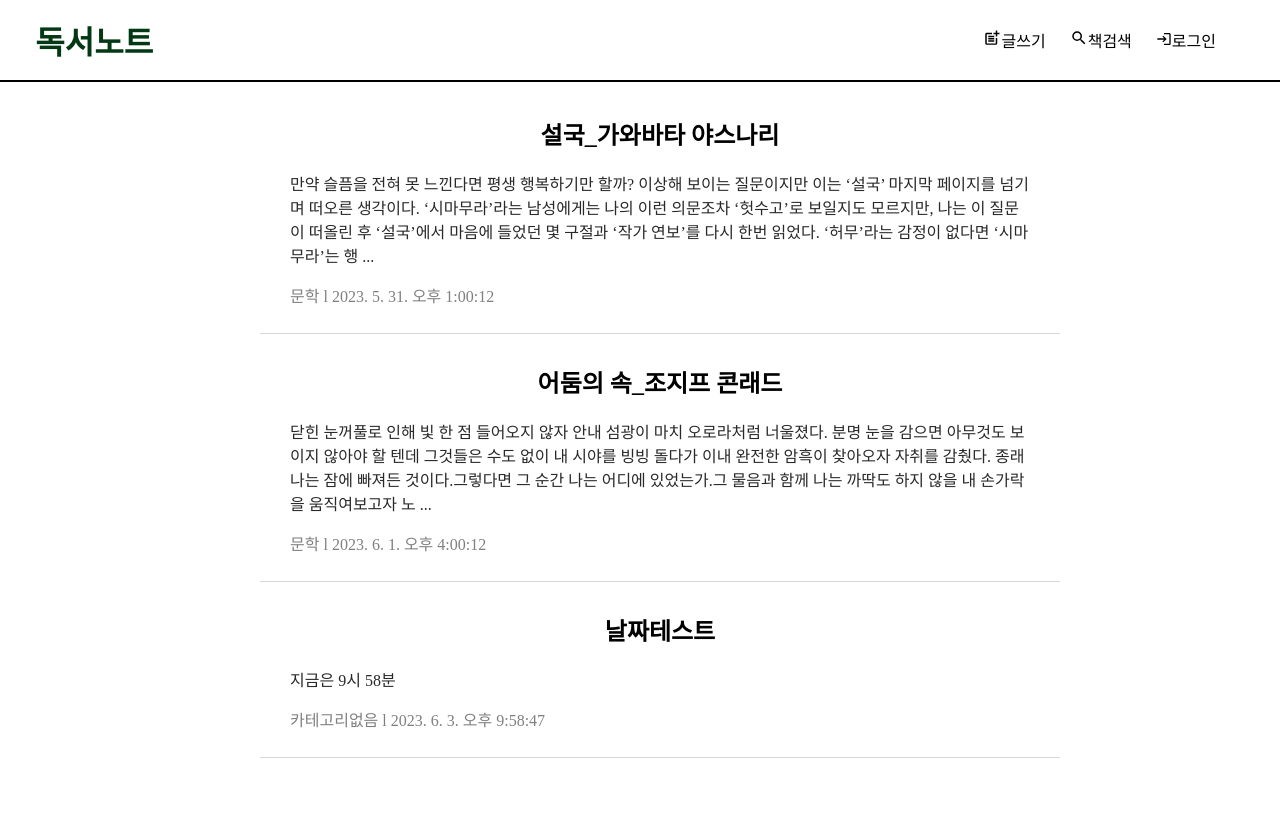
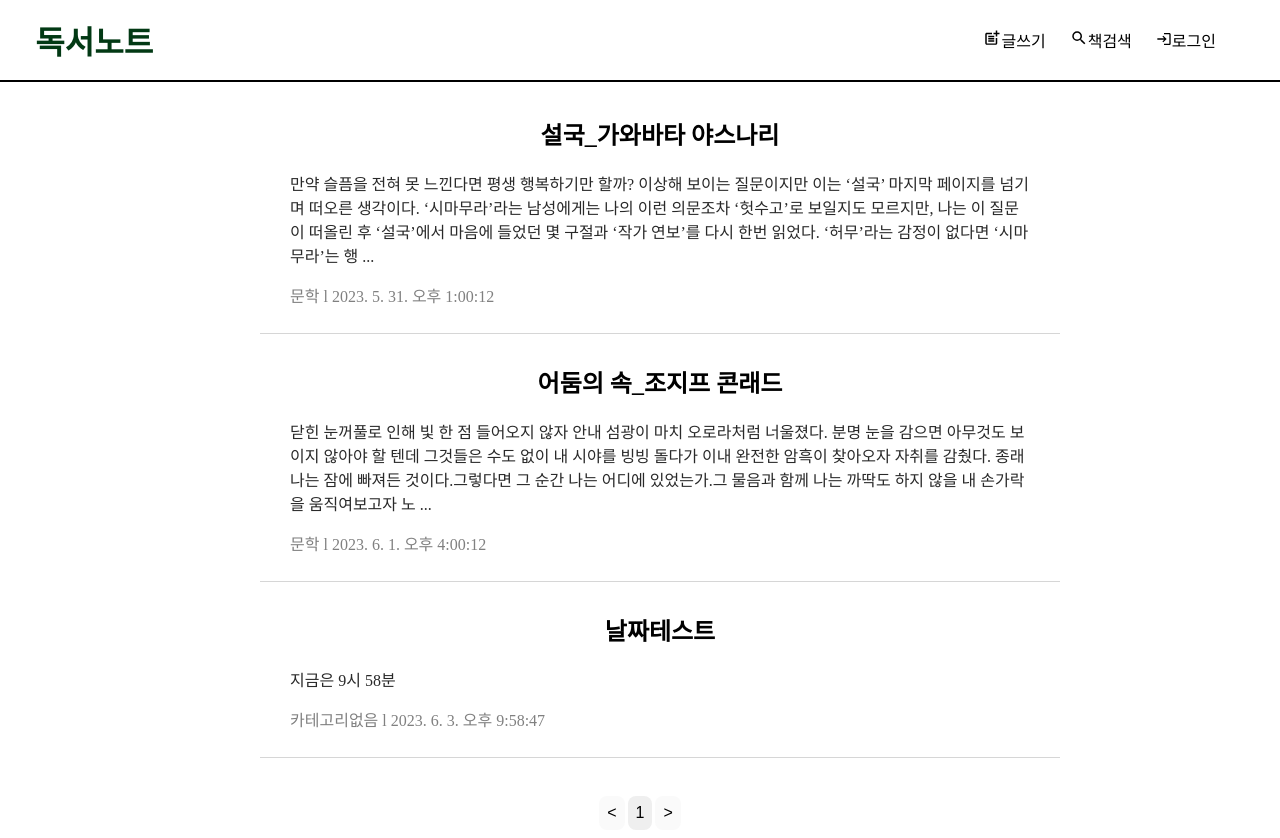
Before and after one commit to younggyung/Booklog, a React (Vite) app: page / in a window 1280 px wide. Before the commit the page ends 800 px from the top, so only its background shows below. Built offline with nearby package versions, Linux system fonts and the light colour scheme; data requests are answered from the project's data file.

Commit message:
페이지네이션

```diff
--- a/package.json
+++ b/package.json
@@ -13,6 +13,7 @@
     "draft-js": "^0.11.7",
     "http-proxy-middleware": "^2.0.6",
     "isomorphic-dompurify": "^1.6.0",
+    "json-server": "^0.17.3",
     "react": "^18.2.0",
     "react-dom": "^18.2.0",
     "react-draft-wysiwyg": "^1.15.0",
--- /dev/null
+++ b/src/components/Pagination.jsx
@@ -0,0 +1,31 @@
+import classes from "./Pagination.module.css";
+
+function Pagination({ total, limit, page, setPage }) {
+    const numPages = Math.ceil(total / limit);
+
+    return (
+      <>
+        <nav className={classes.nav}>
+          <button onClick={() => setPage(page-1)} disabled={page === 1} className={classes.button}>
+            &lt;
+          </button>
+          {Array(numPages)
+            .fill()
+            .map((_, i) => (
+              <button className={classes.button}
+                key={i + 1}
+                onClick={() => setPage(i + 1)}
+                aria-current={page === i + 1 ? "page" : null}
+              >
+                {i + 1}
+              </button>
+            ))}
+          <button onClick={() => setPage(page + 1)} disabled={page === numPages} className={classes.button}>
+            &gt;
+          </button>
+        </nav>
+      </>
+    );
+  }
+
+  export default Pagination;
--- /dev/null
+++ b/src/components/Pagination.module.css
@@ -0,0 +1,22 @@
+
+.nav{
+  display: flex;
+  justify-content: center;
+  align-items: center;
+  gap: 3px;
+  margin-top: 400px;
+}
+
+.button {
+  border: none;
+  border-radius: 8px;
+  padding: 8px;
+  margin: 0;
+  color: rgb(0, 0, 0);
+  font-size: 1rem;
+}
+
+.button:hover{
+  background-color: rgba(0, 0, 0,50%);
+  color: white;
+}
--- a/src/components/PostList.jsx
+++ b/src/components/PostList.jsx
@@ -1,10 +1,14 @@
 import { useLoaderData } from "react-router-dom";
+import { useState } from "react";
 import Post from "./Post";
 import classes from "./PostList.module.css";
+import Pagination from "./Pagination";
 
 function PostList() {
   const posts = useLoaderData();
-  console.log(posts)
+  const [limit, setLimit] = useState(3);
+  const [page, setPage] = useState(1);
+  const offset = (page - 1) * limit;
 
   return (
     <>
@@ -16,13 +20,14 @@
       )}
       {posts.length > 0 && (
         <ul className={classes.postlist}>
-          {posts.map((post) => (
+          {posts.slice(offset, offset + limit).map((post) => (
             <Post
               key={Math.random()}
               title={post.title}
               body={
                 post.body.length >= 200
-                  ? post.body.replace(/(<([^>]+)>)/gi, "").slice(0, 200)+' ...'
+                  ? post.body.replace(/(<([^>]+)>)/gi, "").slice(0, 200) +
+                    " ..."
                   : post.body.replace(/(<([^>]+)>)/gi, "")
               }
               date={post.date}
@@ -33,6 +38,12 @@
           ))}
         </ul>
       )}
+      <Pagination
+        total={posts.length}
+        limit={limit}
+        page={page}
+        setPage={setPage}
+      />
     </>
   );
 }
```
Also changed, not shown: src/routes/BookSearch.jsx (+5 -3 lines), 1 other file (tests, documents, lock files or other folders).
